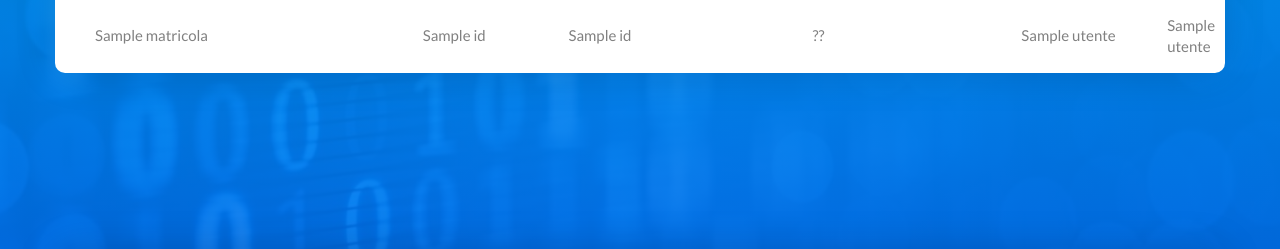
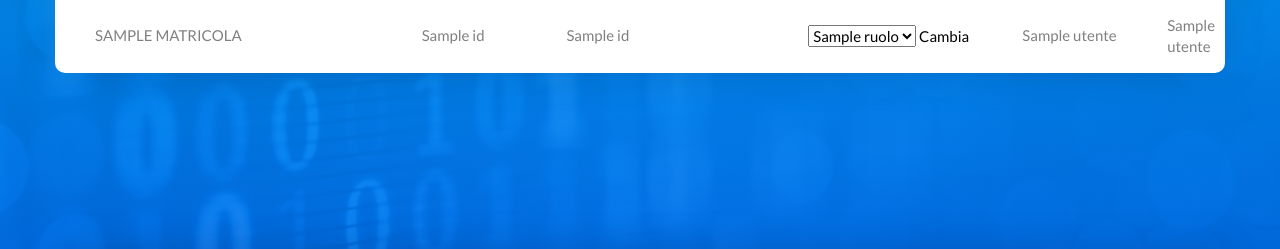
Before and after one commit to GiovanniBellorio/Frequency-Detection-Bluetooth, a Flask app: template src/templates/profilo.html in a window 1280 px wide. Shown: the part 593-842 px from the top of the page. Run offline with Flask 2, Linux system fonts and the light colour scheme; the template is opened without the code that fills it: most values are stand-ins (such as "Sample title", 1, 10 or a date in 2020); some libraries are stand-ins or nearby versions; some web fonts are replaced.

Commit message:
Aggiunto cambio ruolo supervisori - utenti

```diff
--- a/src/Controller.py
+++ b/src/Controller.py
@@ -105,6 +105,30 @@ def registro():
         flash('wrong password!')
         return redirect(url_for('home'))
 
+@app.route("/registro_supervisori", methods=['POST'])
+def registro_supervisori():
+    if session.get('logged_in'):
+        username  = session.get('username')
+        id_utente = session.get('id_utente')
+        ruolo = app.model.getRuoloUsername(id_utente)
+        supervisori_punteggi = app.model.getSupervisoriPunteggi()
+        return render_template('registro.html', username=username, ruolo=ruolo, supervisori_punteggi=supervisori_punteggi)
+    else:
+        flash('wrong password!')
+        return redirect(url_for('home'))
+
+@app.route("/registro_utenti", methods=['POST'])
+def registro_utenti():
+    if session.get('logged_in'):
+        username  = session.get('username')
+        id_utente = session.get('id_utente')
+        ruolo = app.model.getRuoloUsername(id_utente)
+        utenti_punteggi = app.model.getUtentiPunteggi()
+        return render_template('registro.html', username=username, ruolo=ruolo, utenti_punteggi=utenti_punteggi)
+    else:
+        flash('wrong password!')
+        return redirect(url_for('home'))
+
 @app.route("/profilo", methods=['POST'])
 def profilo():
     if session.get('logged_in'):
@@ -112,12 +136,18 @@ def profilo():
         id_utente = session.get('id_utente')
         matricola = request.form['matricola']
         id, utente = app.model.getProfiloUtente(matricola)
+        ruolo = app.model.getRuoloUsername(id)
+        if ruolo == 0:
+            ruolo = "admin"
+        elif ruolo == 1:
+            ruolo = "supervisore"
+        elif ruolo == 2:
+            ruolo = "utente"
         frequenza = app.model.getFrequenzaUsername(id)
-        return render_template('profilo.html', username=username, id_utente=id_utente, utente=utente, frequenza=frequenza)
+        return render_template('profilo.html', username=username, id_utente=id_utente, utente=utente, frequenza=frequenza, ruolo=ruolo)
     else:
         flash('wrong password!')
         return redirect(url_for('home'))
-
 
 if __name__ == '__main__': # Questo if deve essere ultima istruzione.
     app.config['SESSION_TYPE'] = 'filesystem'
--- a/src/templates/profilo.html
+++ b/src/templates/profilo.html
@@ -26,7 +26,7 @@
 					</div>
 
 					<span class="login100-form-title p-t-20 p-b-45">
-						{{ username }}
+						{{ username.upper()  }}
 					</span>
 
 					<div class="container-login100-form-btn p-t-10">
@@ -78,12 +78,25 @@
 								<tbody>
 									{%- for utente in utente %}
 										<tr class="row100 body">
-											<td class="cell100 column1">{{ utente[0]['matricola'] }}</td>
-											<td class="cell100 column2">{{ utente[0]['nome'] }}</td>
-											<td class="cell100 column3">{{ utente[0]['cognome'] }}</td>
-											<td class="cell100 column4">??</td>
-											<td class="cell100 column5">{{ utente[1]}}</td>
-											<td class="cell100 column6">{{ utente[2]}}</td>
+											<td class="cell100 column1">{{ utente[0]['matricola'].upper() }}</td>
+											<td class="cell100 column2">{{ utente[0]['nome'].capitalize() }}</td>
+											<td class="cell100 column3">{{ utente[0]['cognome'].capitalize() }}</td>
+											<td class="cell100 column4">
+												<form action="/profilo" method="POST">
+													<select>
+														<option>{{ ruolo.capitalize() }}</option>
+														<option>{%- if ruolo.capitalize() == "Supervisore":  %}
+																		Utente
+																{%-	else %}
+																		Supervisore
+																{%- endif %}
+														</option>
+													</select>
+													<button type="submit" value="Cambia">Cambia</button>
+												</form>
+											</td>
+											<td class="cell100 column5">{{ utente[1] }}</td>
+											<td class="cell100 column6">{{ utente[2] }}</td>
 										</tr>
 									{%- endfor %}
 
```
Also changed, not shown: src/templates/login.html (+2 -6 lines), src/templates/registro.html (+24 -35 lines).
